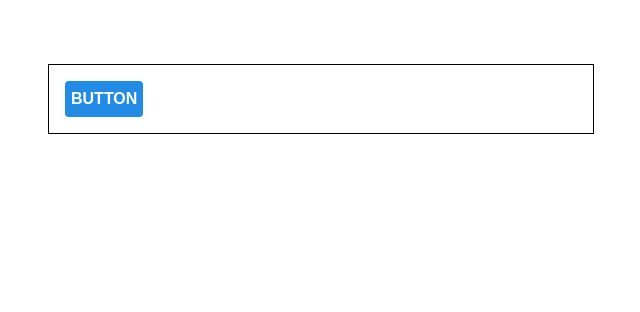
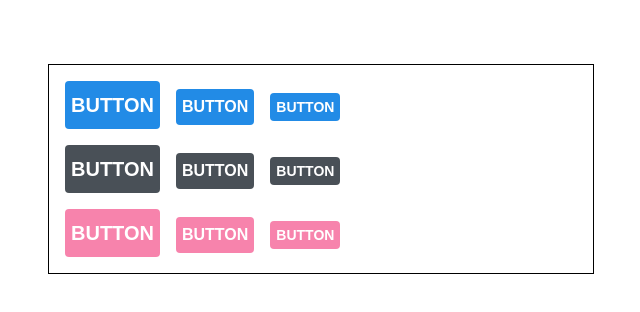
Before and after one commit to haileychoi15/react-tutorial, a React (Create React App) app: page / in a window 1280 px wide. Shown: the top 312 px of the page, without its empty margins (319-959 px from the left). Built offline with nearby package versions, Linux system fonts and the light colour scheme.

Commit message:
polished

```diff
--- a/package.json
+++ b/package.json
@@ -9,6 +9,7 @@
     "classnames": "^2.2.6",
     "immer": "^7.0.9",
     "node-sass": "^4.14.1",
+    "polished": "^3.6.6",
     "react": "^16.13.1",
     "react-dom": "^16.13.1",
     "react-icons": "^3.11.0",
--- a/src/ScApp.js
+++ b/src/ScApp.js
@@ -1,5 +1,5 @@
 import React from "react";
-import styled, { css } from 'styled-components';
+import styled, { ThemeProvider } from 'styled-components';
 import Button from './styled-components/Button';
 
 const AppBlock = styled.div`
@@ -9,24 +9,39 @@
   padding: 1rem;
 `;
 
-/*const Circle = styled.div`
-    width: 5em;
-    height: 5rem;
-    background: ${props => props.color};
-    border-radius: 50%;
-    ${props => props.huge
-        && css`
-        width: 10rem;
-        height: 10rem;
-        `
-    }
-`;*/
+const ButtonGroup = styled.div`
+  & + & {
+    margin-top: 1rem;
+  }
+`;
+
+const palette = {
+    blue: '#228be6',
+    gray: '#495057',
+    pink: '#f783ac'
+}
 
 function App() {
     return (
-        <AppBlock>
-            <Button>BUTTON</Button>
-        </AppBlock>
+        <ThemeProvider theme={{palette}}>
+            <AppBlock>
+                <ButtonGroup>
+                    <Button size="large">BUTTON</Button>
+                    <Button>BUTTON</Button>
+                    <Button size="small">BUTTON</Button>
+                </ButtonGroup>
+                <ButtonGroup>
+                    <Button color="gray" size="large">BUTTON</Button>
+                    <Button color="gray">BUTTON</Button>
+                    <Button color="gray" size="small">BUTTON</Button>
+                </ButtonGroup>
+                <ButtonGroup>
+                    <Button color="pink" size="large">BUTTON</Button>
+                    <Button color="pink">BUTTON</Button>
+                    <Button color="pink" size="small">BUTTON</Button>
+                </ButtonGroup>
+            </AppBlock>
+        </ThemeProvider>
     );
 }
 
--- a/src/styled-components/Button.js
+++ b/src/styled-components/Button.js
@@ -1,5 +1,44 @@
 import React from 'react';
-import styled from 'styled-components';
+import styled, { css } from 'styled-components';
+import { darken, lighten } from 'polished';
+
+const colorStyles = css`
+  /* 색상 */
+  ${({ theme, color}) => { // props 를 함수로 가져오는 코드, 비구조화 할당
+  const selected = theme.palette[color];
+  return css`
+      background: ${selected};
+      &:hover {
+        background: ${lighten(0.1, selected)};
+      }
+      &:active {
+        background: ${darken(0.1, selected)};
+      }
+    `
+}};
+`;
+
+const sizeStyles = css`
+  /* 크기 */
+  ${props =>
+  props.size === 'large' &&
+  css`
+    height: 3rem;
+    font-size: 1.25rem;
+  `}
+  ${props =>
+    props.size === 'medium' &&
+    css`
+    height: 2.25rem;
+    font-size: 1rem;
+  `}
+    ${props =>
+    props.size === 'small' &&
+    css`
+    height: 1.75rem;
+    font-size: 0.875rem;
+  `}
+`;
 
 const StyledButton = styled.button`
   /* 공통스타일 */
@@ -16,18 +55,8 @@
     right: 1rem;
   };
 
-  /* 크기 */
-  height: 2.25rem;
-  font-size: 1rem;
-
-  /* 색상 */
-  background: #228be6;
-  &:hover {
-    background: #339af0;
-  }
-  &:active {
-    background: #1c7ed6;
-  }
+  ${sizeStyles}
+  ${colorStyles}
 
   /* 기타 */
   & + & {
@@ -35,10 +64,16 @@
   }
 `;
 
-function Button({ children, ...rest }) {
+function Button({ children, color, size, ...rest }) {
+  console.log(color, size);
   return (
-      <StyledButton {...rest}>{children}</StyledButton>
+      <StyledButton color={color} size={size} {...rest}>{children}</StyledButton>
   );
 }
 
+Button.defaultProps = {
+  color: 'blue',
+  size: 'medium'
+};
+
 export default Button;
```
Also changed, not shown: 1 other file (tests, documents, lock files or other folders).
